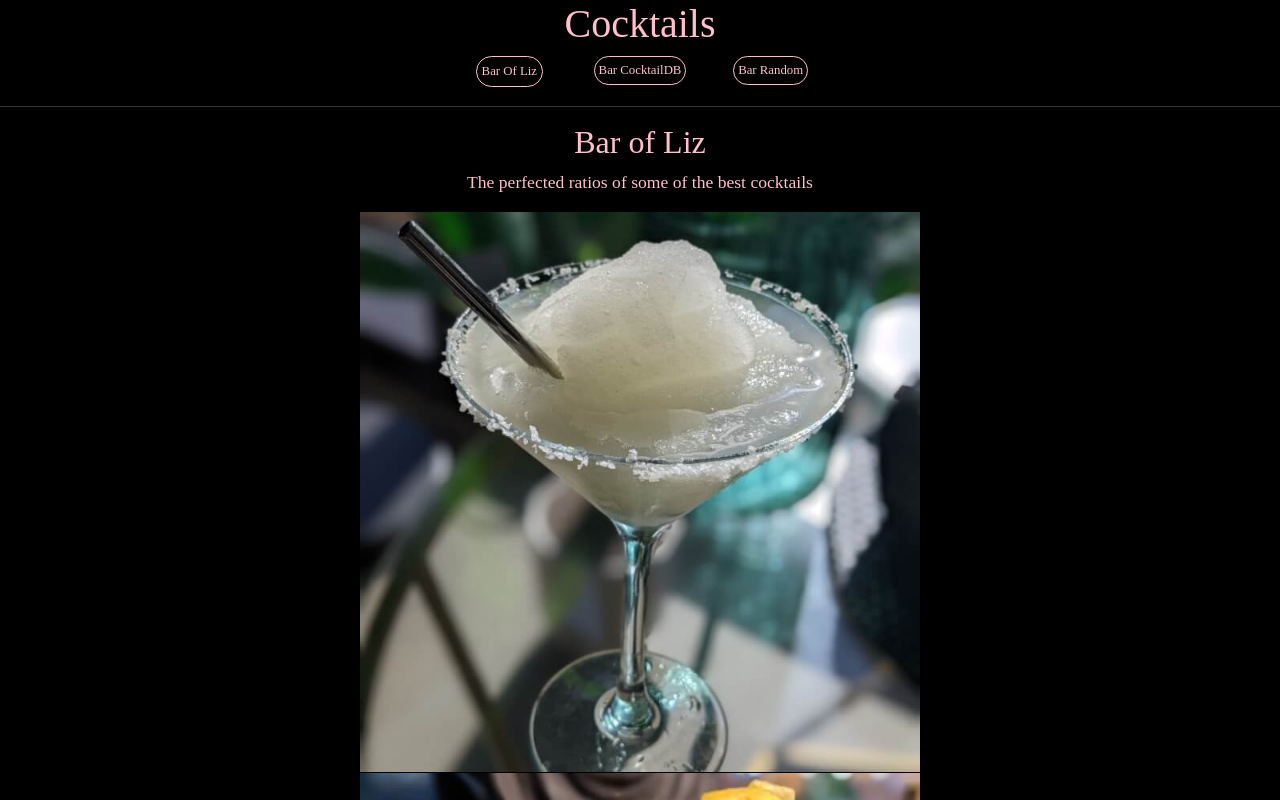
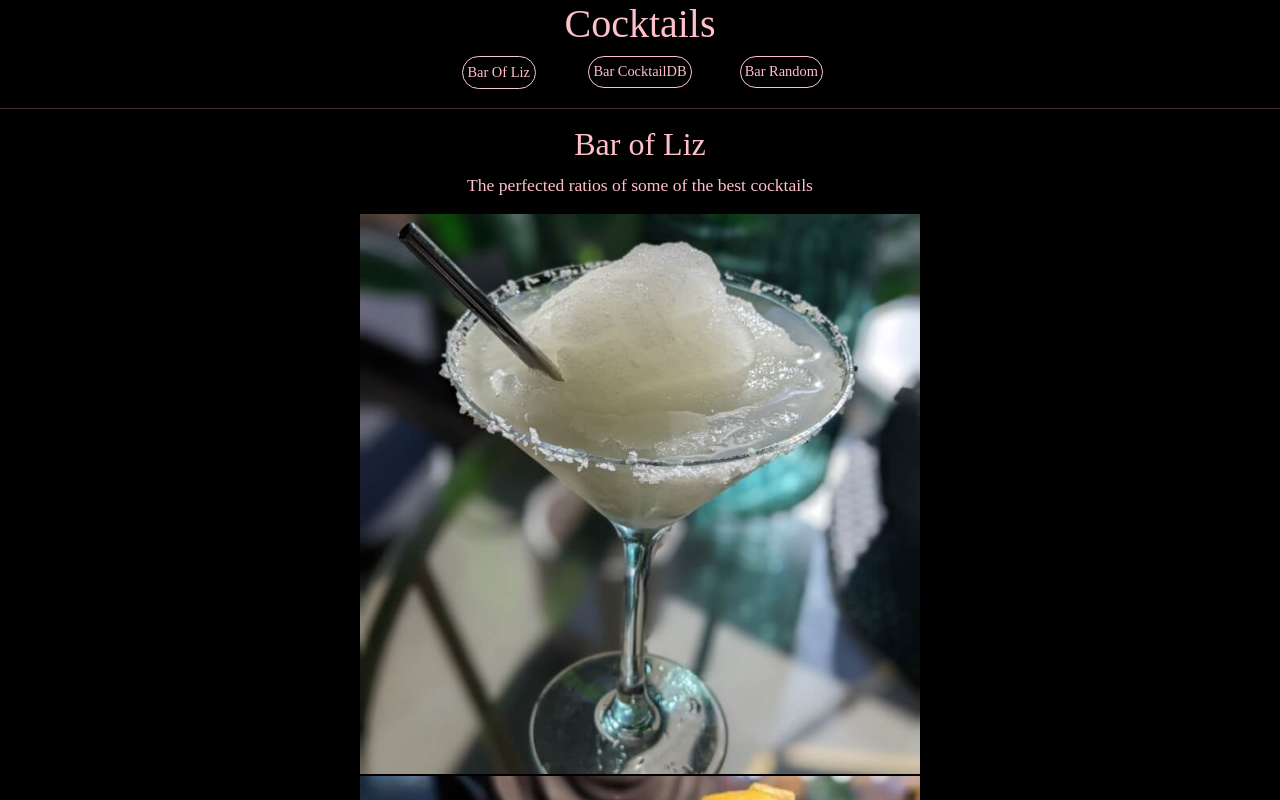
Before and after one commit to ESedrak/cocktail-list, a React (Create React App) app: page / in a window 1280 px wide. Shown: the top 800 px of the page. Built offline with nearby package versions, Linux system fonts and the light colour scheme; a web font is replaced by a local one.

Commit message:
slight aethetic styles to nav

```diff
--- a/src/App.css
+++ b/src/App.css
@@ -6,14 +6,14 @@
 }
 
 .App-nav {
-  max-width: 23rem;
+  max-width: 25rem;
   margin: 0 auto;
-  font-size: 0.8rem;
+  font-size: 0.9rem;
 }
 
 /* My cocktail's - Bar of Liz */
 .App-link-liz {
-  border: 0.05rem solid pink;
+  border: 0.05rem solid rgb(245, 202, 209);
   border-radius: 3rem;
   text-decoration: none;
   padding: 0.3rem;
--- a/src/App.js
+++ b/src/App.js
@@ -17,17 +17,17 @@ function App() {
           <Container>
             <nav className="App-nav">
               <Row>
-                <Col>
+                <Col md={4} xs="auto">
                   <Link to="/" className="App-link-liz">
                     Bar Of Liz
                   </Link>
                 </Col>
-                <Col>
+                <Col md={4} xs="auto">
                   <Link to="/more" className="App-link-db">
                     Bar CocktailDB
                   </Link>
                 </Col>
-                <Col>
+                <Col md={4} xs="auto">
                   <Link to="/random" className="App-link-random">
                     Bar Random
                   </Link>
```
